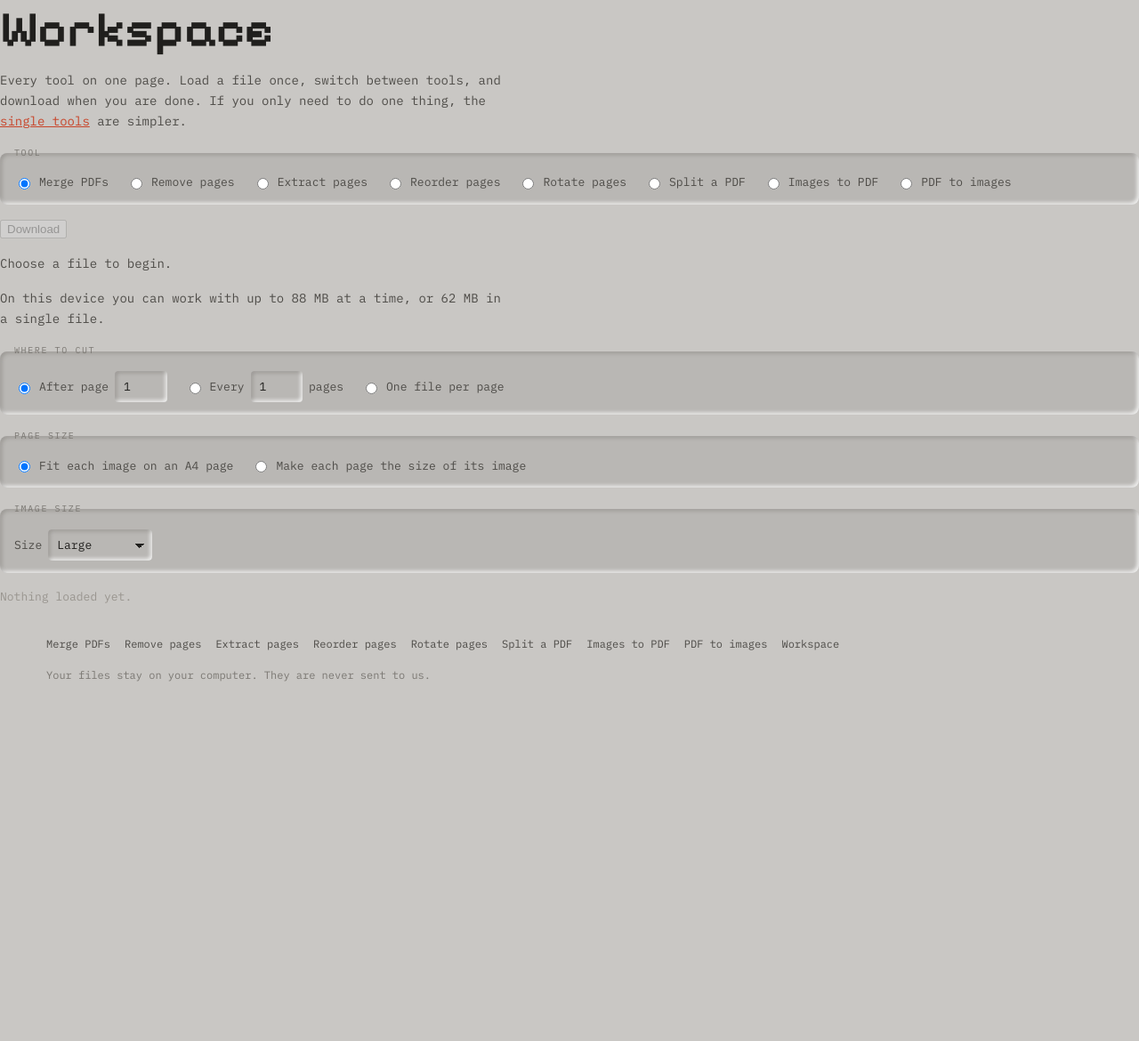
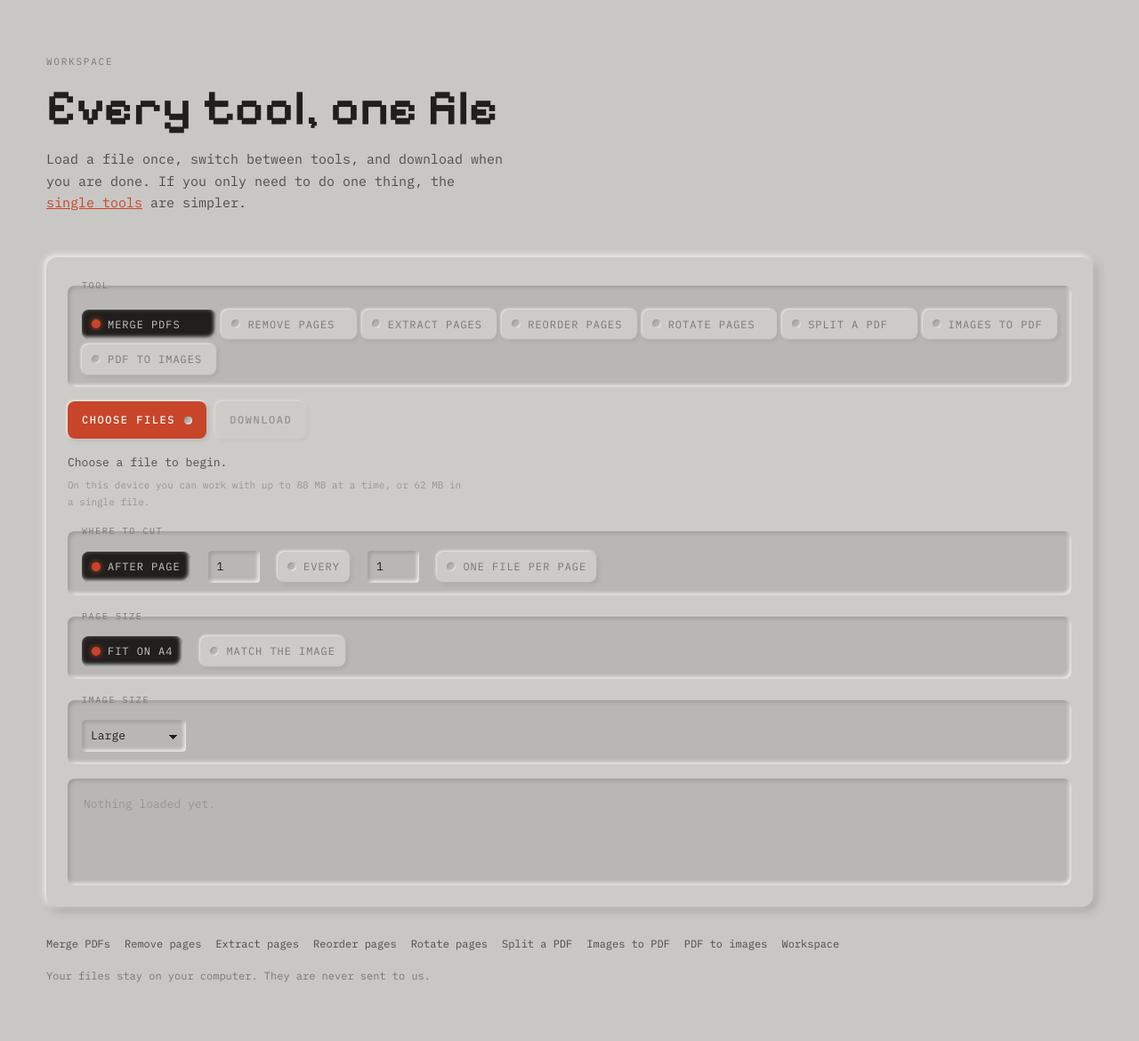
Before and after one commit to Sairanyx/retropdf, a FastAPI app: page /workspace in a window 1280 px wide. Shown: the part 111-1281 px from the top of the page at 89% size. Before the commit the page ends 877 px from the top, so only its background shows below. Run offline with FastAPI, Linux system fonts and the light colour scheme; some libraries are stand-ins or nearby versions.

Commit message:
Apply the design system to the workspace page

```diff
--- a/app/static/css/app.css
+++ b/app/static/css/app.css
@@ -905,3 +905,23 @@ select:focus-visible {
 .tool-head {
   padding-block: clamp(2rem, 5vw, 3.5rem) clamp(1.25rem, 3vw, 2rem);
 }
+
+/* The workspace tool switcher.
+ *
+ * Eight switches is too many for the single row the option fieldsets use, so
+ * this wraps into a grid that stays readable down to a phone.
+ */
+.toolbar {
+  display: grid;
+  grid-template-columns: repeat(auto-fit, minmax(150px, 1fr));
+  gap: 0.375rem;
+  align-items: stretch;
+}
+
+.toolbar legend {
+  margin-bottom: 0.25rem;
+}
+
+.toolbar .switchbox {
+  justify-content: flex-start;
+}
--- a/app/static/js/app.js
+++ b/app/static/js/app.js
@@ -116,11 +116,19 @@ const modes = {
   },
 }
 
-// Images to PDF takes pictures, every other tool takes PDFs.
+// Images to PDF takes pictures, every other tool takes PDFs. The picker is
+// hidden behind a styled label, so the label has to say what will open.
+const pickerLabel = document.querySelector('label[for="picker"]')
+
 function applyAccept() {
-  picker.accept = currentMode() === "frimages"
-    ? "image/jpeg,image/png"
-    : "application/pdf"
+  const wantsImages = currentMode() === "frimages"
+  picker.accept = wantsImages ? "image/jpeg,image/png" : "application/pdf"
+
+  if (pickerLabel) {
+    const led = pickerLabel.querySelector(".led")
+    pickerLabel.textContent = wantsImages ? "Choose images " : "Choose files "
+    if (led) pickerLabel.appendChild(led)
+  }
 }
 
 applyAccept()
--- a/app/templates/workspace.html
+++ b/app/templates/workspace.html
@@ -1,68 +1,87 @@
 {% extends "base.html" %}
 
 {% block content %}
-<main>
-  <h1>Workspace</h1>
-  <p>
-    Every tool on one page. Load a file once, switch between tools, and
-    download when you are done. If you only need to do one thing, the
-    <a href="/">single tools</a> are simpler.
+<div class="wrap">
+  <section class="tool-head">
+    <p class="label">Workspace</p>
+    <h1>Every tool, one file</h1>
+    <p class="lede">
+      Load a file once, switch between tools, and download when you are done.
+      If you only need to do one thing, the <a href="/">single tools</a> are
+      simpler.
     </p>
+  </section>
 
   <!-- data-mode is the starting tool. The switcher below overrides it. -->
-  <div id="workspace" data-mode="merge">
+  <section class="plate workspace" id="workspace" data-mode="merge">
 
-    <fieldset>
+    <fieldset class="toolbar">
       <legend>Tool</legend>
       {% for tool in tools %}
-        <label>
+        <label class="switchbox">
           <input type="radio" name="mode" value="{{ tool.mode }}"
                  {% if loop.first %}checked{% endif %}>
-          {{ tool.name }}
+          <span class="led"></span> {{ tool.name }}
         </label>
       {% endfor %}
     </fieldset>
 
-    <p>
+    <div class="controls">
+      <label class="chip accent" for="picker">
+        Choose files <span class="led"></span>
+      </label>
       <input type="file" id="picker" multiple>
-      <button id="download" disabled>Download</button>
-    </p>
+      <button class="chip" id="download" disabled>Download</button>
+    </div>
 
-    <p id="result">Choose a file to begin.</p>
-
-    <!-- Filled in by the browser, which is the only thing that knows what
-         this device can handle. -->
-    <p id="limit-note"></p>
+    <p class="readout" id="result">Choose a file to begin.</p>
+    <p class="note" id="limit-note"></p>
 
     <fieldset id="split-options" hidden>
       <legend>Where to cut</legend>
-      <label><input type="radio" name="split" value="at" checked> After page
-        <input type="number" id="split-after" value="1" min="1"></label>
-      <label><input type="radio" name="split" value="every"> Every
-        <input type="number" id="split-size" value="1" min="1"> pages</label>
-      <label><input type="radio" name="split" value="single"> One file per page</label>
+      <label class="switchbox">
+        <input type="radio" name="split" value="at" checked>
+        <span class="led"></span> After page
+      </label>
+      <input type="number" id="split-after" value="1" min="1" aria-label="Cut after page">
+      <label class="switchbox">
+        <input type="radio" name="split" value="every">
+        <span class="led"></span> Every
+      </label>
+      <input type="number" id="split-size" value="1" min="1" aria-label="Pages per part">
+      <label class="switchbox">
+        <input type="radio" name="split" value="single">
+        <span class="led"></span> One file per page
+      </label>
     </fieldset>
 
     <fieldset id="image-options" hidden>
       <legend>Page size</legend>
-      <label><input type="radio" name="fit" value="a4" checked> Fit each image on an A4 page</label>
-      <label><input type="radio" name="fit" value="image"> Make each page the size of its image</label>
+      <label class="switchbox">
+        <input type="radio" name="fit" value="a4" checked>
+        <span class="led"></span> Fit on A4
+      </label>
+      <label class="switchbox">
+        <input type="radio" name="fit" value="image">
+        <span class="led"></span> Match the image
+      </label>
     </fieldset>
 
     <fieldset id="export-options" hidden>
       <legend>Image size</legend>
-      <label>Size
+      <label for="export-scale" class="visually-hidden">Image size</label>
       <select id="export-scale">
         <option value="1">Normal</option>
         <option value="2" selected>Large</option>
         <option value="3">Very large</option>
       </select>
-      </label>
     </fieldset>
 
+    <div class="screen">
       <div id="pages"></div>
     </div>
-</main>
+  </section>
+</div>
 
 <script type="module" src="/static/js/app.js"></script>
 {% endblock %}
```
Lines whose indentation alone changed are shown as unchanged.
